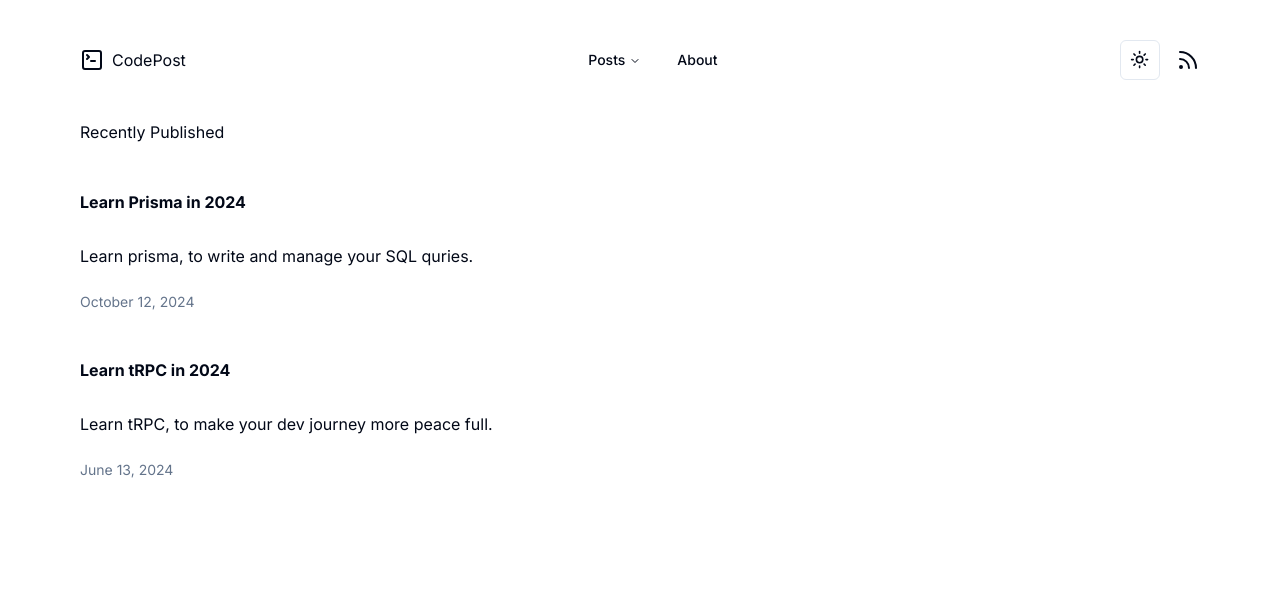
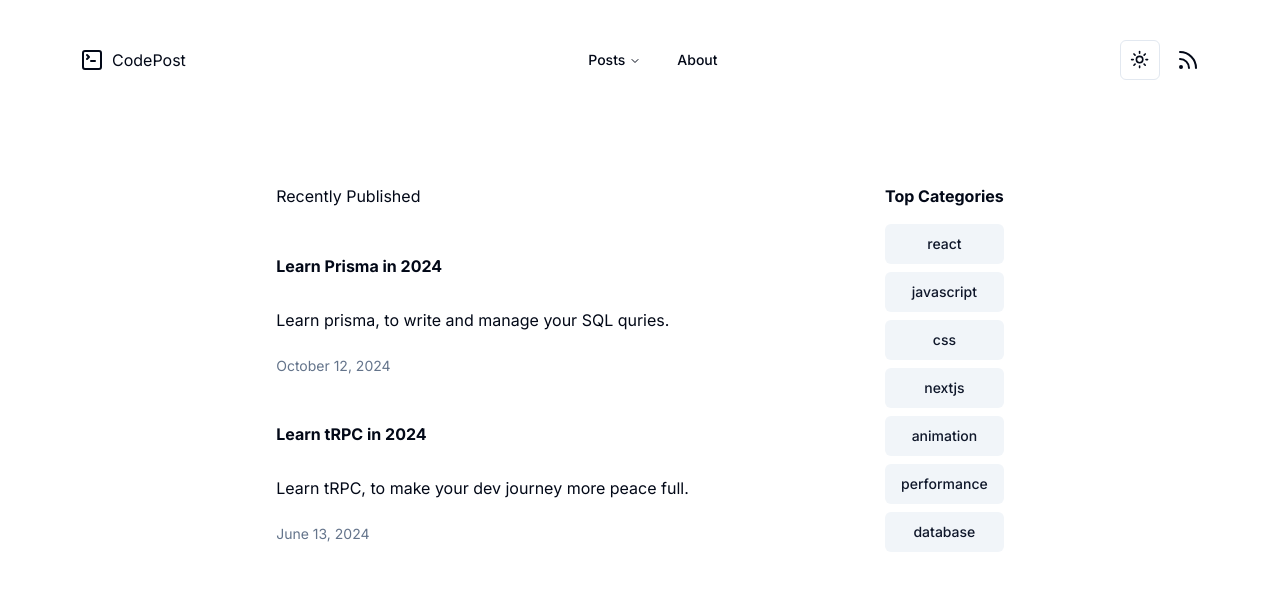
Before and after one commit to Harshalvk/CodePost, a Next.js app: page / in a window 1280 px wide. Shown: the top 590 px of the page. Built offline with nearby package versions, Linux system fonts and the light colour scheme.

Commit message:
ADD: Top categories component

```diff
--- a/src/app/page.tsx
+++ b/src/app/page.tsx
@@ -1,15 +1,24 @@
 import Container from "@/components/Container";
 import LatestPost from "@/components/home/LatestPost";
 import { MainNav } from "@/components/MainNav";
+import TopCategories from "@/components/home/TopCategories";
+import PopularPosts from "@/components/home/PopularPosts";
 
 export default function Home() {
   return (
     <>
       <Container>
         <MainNav />
-        <main>
+        <main className="flex flex-col items-start justify-evenly mt-16 md:flex-row lg:flex-row">
           <div>
             <LatestPost />
+          </div>
+          <div className="h-screen">
+            <div>
+              <h1 className="font-bold mb-4">Top Categories</h1>
+              <TopCategories />
+            </div>
+
           </div>
         </main>
       </Container>
--- /dev/null
+++ b/src/components/home/TopCategories.tsx
@@ -0,0 +1,23 @@
+import React from "react";
+import { categories } from "@/lib/placeholderData";
+import { Button } from "../ui/button";
+import Link from "next/link";
+
+const TopCategories = () => {
+  return (
+    <div className="grid grid-cols-[repeat(auto-fill,minmax(100px,1fr))] gap-2">
+      {categories.map((category) => (
+        <Button
+          variant={"secondary"}
+          key={category}
+          className="hover:scale-105 hover:shadow-md transition-all"
+          asChild
+        >
+          <Link href={`/blog/${category}`}>{category}</Link>
+        </Button>
+      ))}
+    </div>
+  );
+};
+
+export default TopCategories;
```
